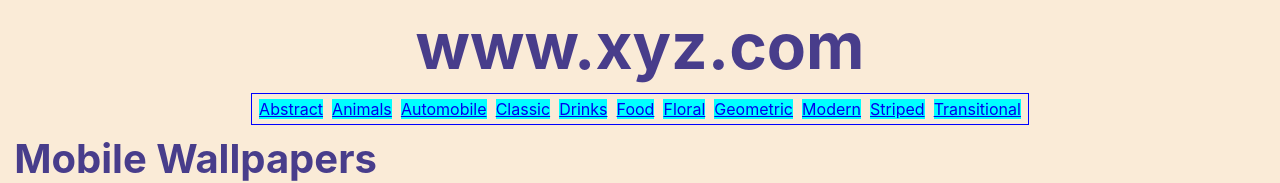
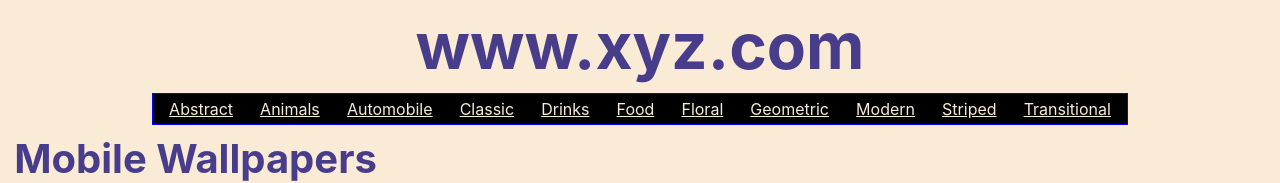
Before and after one commit to faizanmoosa/Wallpapers-Website, a plain HTML site: page index.html in a window 1280 px wide. Shown: the top 183 px of the page. Drawn offline with Linux system fonts and the light colour scheme.

Commit message:
Update style.css
.

```diff
--- a/style.css
+++ b/style.css
@@ -24,11 +24,14 @@ img {
     border: 1px solid blue;
     padding: 5px;
     margin: 15px 0px 0px;
+    background-color: black;
 }
 a {
     display:inline;
     width: 3px;
-    background-color: aqua;
+    padding: 0px 9px 0px;
+    background-color: black;
+    color: antiquewhite;
 }
 .domain {
     font-size: 4rem;
@@ -39,3 +42,6 @@ a {
     margin: 5px;
     padding: 0px 0px 10px;
 }
+.item:hover {
+    cursor: pointer;
+}
```
